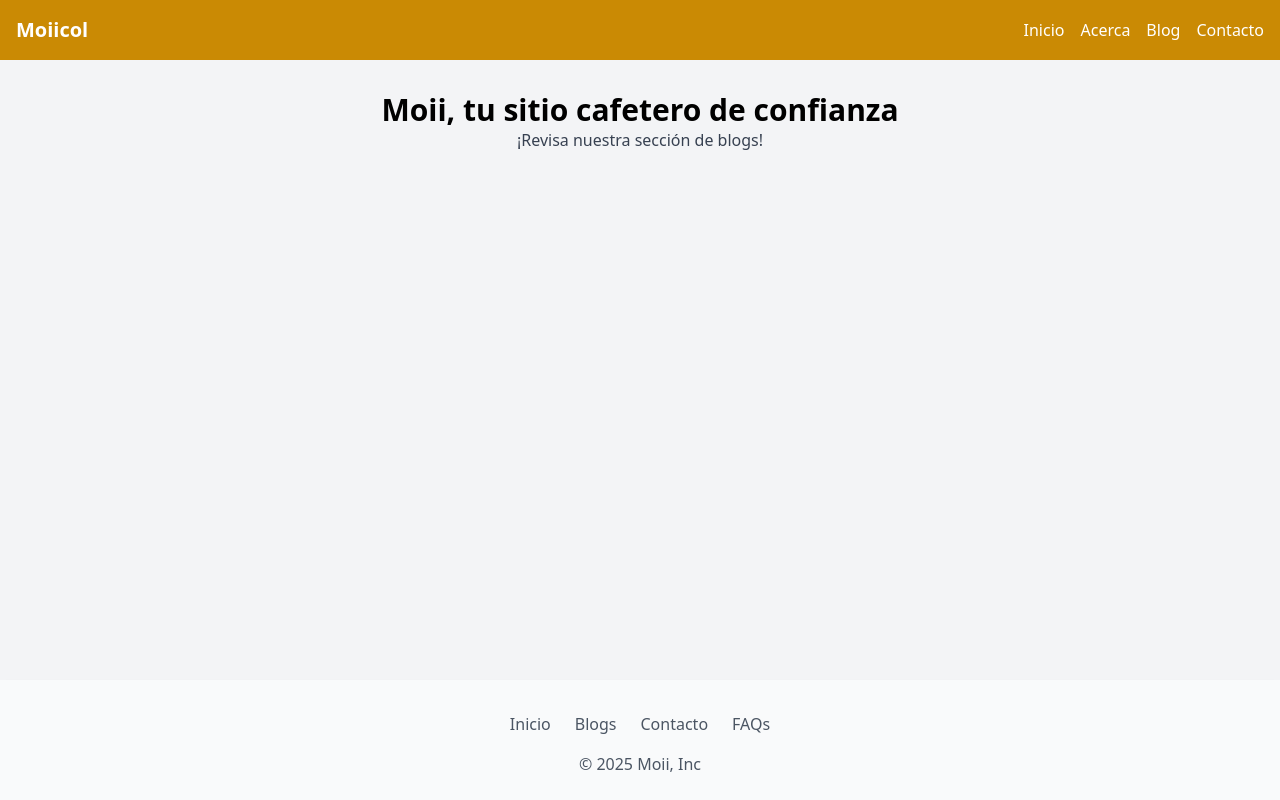
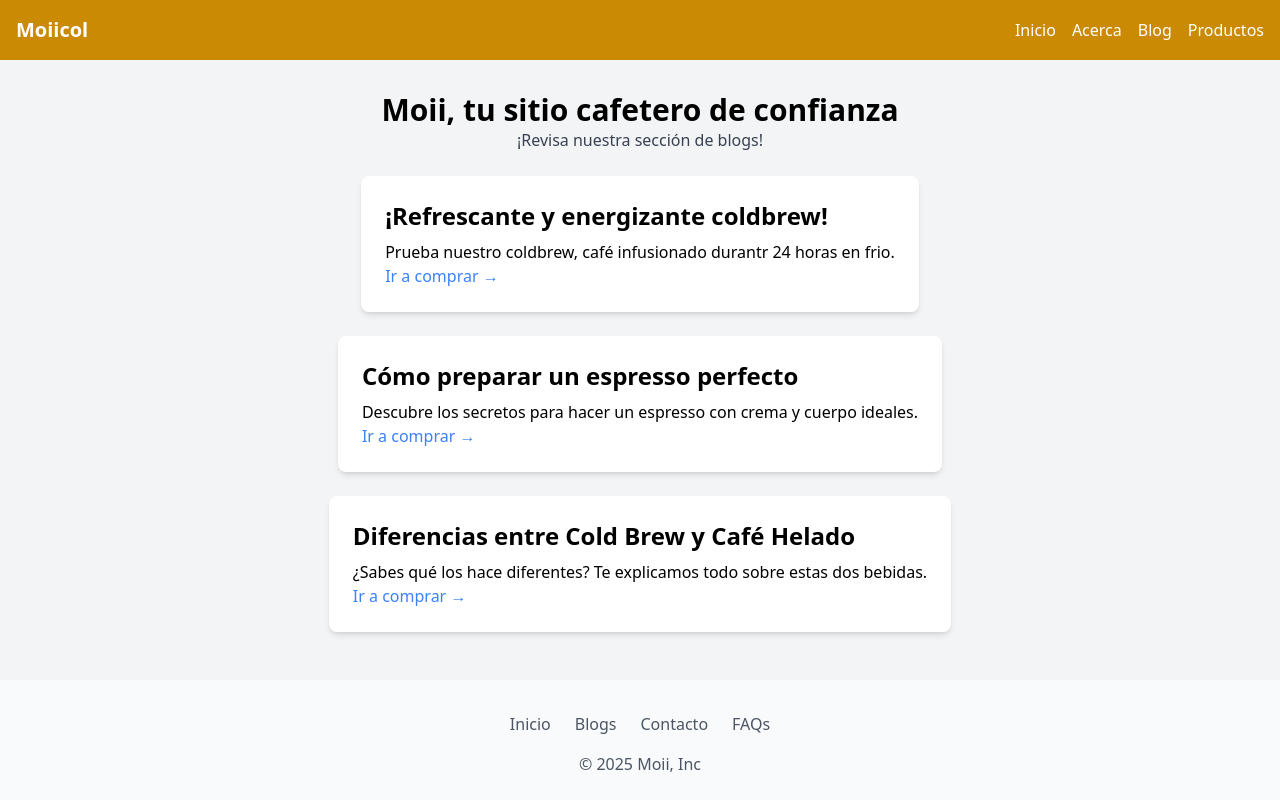
Before and after one commit to danielcaicedoj/moiicol-website, a React (Vite) app: page / in a window 1280 px wide. Built offline with nearby package versions, Linux system fonts and the light colour scheme.

Commit message:
add news to Home page

```diff
--- a/src/App.jsx
+++ b/src/App.jsx
@@ -2,7 +2,7 @@ import React from 'react';
 import { BrowserRouter, Routes, Route } from 'react-router-dom';
 import Home from './pages/Home';
 import About from './pages/About';
-import Contact from './pages/Contact';
+import Products from './pages/Products';
 import Blog from './pages/Blog';
 
 import BlogPost from './pages/BlogPost';
@@ -24,7 +24,7 @@ function App() {
               <Route path="/about" element={<About />} />
               <Route path="/blog" element={<Blog />} />
               <Route path="/blog/:id" element={<BlogPost />} />
-              <Route path="/contact" element={<Contact />} />
+              <Route path="/products" element={<Products />} />
             </Routes>
         </main>
           <Footer />
--- a/src/components/NewsHeader.jsx
+++ b/src/components/Header.jsx
@@ -1,4 +1,4 @@
-const NewsHeader = () => {
+const Header = () => {
     return (
         <div className="text-center mb-6">
             <h2 className="text-3xl font-bold">Moii, tu sitio cafetero de confianza</h2>
@@ -7,4 +7,4 @@ const NewsHeader = () => {
     );
 };
 
-export default NewsHeader;
+export default Header;
--- a/src/components/Navbar.jsx
+++ b/src/components/Navbar.jsx
@@ -19,7 +19,7 @@ function Navbar() {
             Blog
           </Link>
           <Link to="/contact" className="text-white hover:text-sky-300">
-            Contacto
+            Productos
           </Link>
         </div>
       </div>
--- /dev/null
+++ b/src/components/NewsCard.jsx
@@ -0,0 +1,17 @@
+import { Link } from "react-router-dom";
+import ReactMarkdown from "react-markdown";
+import remarkGfm from "remark-gfm";
+
+const NewsCard = ({id, title, content }) => {
+    return (
+        <div className="max-w-4xl mx-auto bg-white p-6 rounded-lg shadow-md">
+            <h2 className="text-2xl font-bold mb-2">{title}</h2>
+            <ReactMarkdown remarkPlugins={[remarkGfm]}>{content}</ReactMarkdown>
+            <Link to={`/blog/${id}`} className="text-blue-500 hover:underline">
+                Ir a comprar →
+            </Link>
+        </div>
+    );
+};
+
+export default NewsCard;
--- /dev/null
+++ b/src/data/news.js
@@ -0,0 +1,30 @@
+export const news = [
+    {
+      id: 1,
+      title: "¡Refrescante y energizante coldbrew!",
+      category: "Reseñas",
+      date: "2025-03-18",
+      image: "https://ejemplo.com/cafe-colombia.jpg",
+      content: `
+
+## Prueba nuestro coldbrew, café infusionado durantr 24 horas en frio.
+
+    `,
+    },
+    {
+      id: 2,
+      title: "Cómo preparar un espresso perfecto",
+      category: "Recetas",
+      date: "2025-03-17",
+      image: "https://ejemplo.com/espresso.jpg",
+      content: "Descubre los secretos para hacer un espresso con crema y cuerpo ideales."
+    },
+    {
+      id: 3,
+      title: "Diferencias entre Cold Brew y Café Helado",
+      category: "Técnicas",
+      date: "2025-03-16",
+      image: "https://ejemplo.com/coldbrew.jpg",
+      content: "¿Sabes qué los hace diferentes? Te explicamos todo sobre estas dos bebidas."
+    }
+  ];
--- a/src/pages/About.jsx
+++ b/src/pages/About.jsx
@@ -2,7 +2,18 @@
 import React from 'react';
 
 function About() {
-  return <h1>Acerca de nosotros</h1>;
+  return (
+    <div className="max-w-6xl mx-auto bg-white p-6 rounded-lg shadow-md mt-5">
+      <h2 className="text-2xl font-bold mb-2">Nuestra Historia</h2>
+      <p>Moii nace del deseo de compartir café de calidad, honrando cada etapa de su viaje: desde la semilla que crece con esmero hasta la taza que deleita los sentidos. Creemos que el café es más que una bebida; es un puente entre momentos, una invitación a disfrutar la vida y la compañía de quienes nos rodean.</p>
+      <br/>
+      <h2 className="text-2xl font-bold mb-2">Misión</h2>
+      <p>Brindar experiencias únicas a través de bebidas a base de café, respetando su origen, proceso y esencia, para que cada sorbo cuente una historia de pasión y calidad.</p>
+      <br/>
+      <h2 className="text-2xl font-bold mb-2">Visión</h2>
+      <p>Convertirnos en un referente del café de especialidad, ofreciendo productos que inspiren y conecten, mientras promovemos una cultura cafetera auténtica y sostenible.</p>
+</div>
+  )
 }
 
 export default About;
--- a/src/pages/Home.jsx
+++ b/src/pages/Home.jsx
@@ -1,13 +1,26 @@
 // src/components/Contact.jsx
 import React from 'react';
-import BlogCard from "../components/BlogCard";
-import NewsHeader from '../components/NewsHeader';
+import Header from '../components/Header';
+import NewsCard from '../components/NewsCard';
+import { news } from "../data/news";
 
 const Home = () => {
 
     return (
         <div className="container mx-auto my-8 px-4">
-            <NewsHeader />
+            <Header />
+            <div className="grid grid-cols-1 md:grid-cols-2 lg:grid-cols-1 gap-6">
+                {news && news.length > 0 ? (
+                    news.map(news =>
+                        <NewsCard
+                        key={news.id}
+                        id = {news.id}
+                        title={news.title}
+                        content={news.content.substring(0,250)} />)
+                    ) : (
+                    <p>No hay blogs disponibles.</p>
+                )}
+      </div>
         </div>
     );
 };
--- a/src/pages/Contact.jsx
+++ b/src/pages/Products.jsx
@@ -1,8 +1,8 @@
 // src/components/Contact.jsx
 import React from 'react';
 
-function Contact() {
+function Products() {
   return <h1>Contacto</h1>;
 }
 
-export default Contact;
+export default Products;
```
